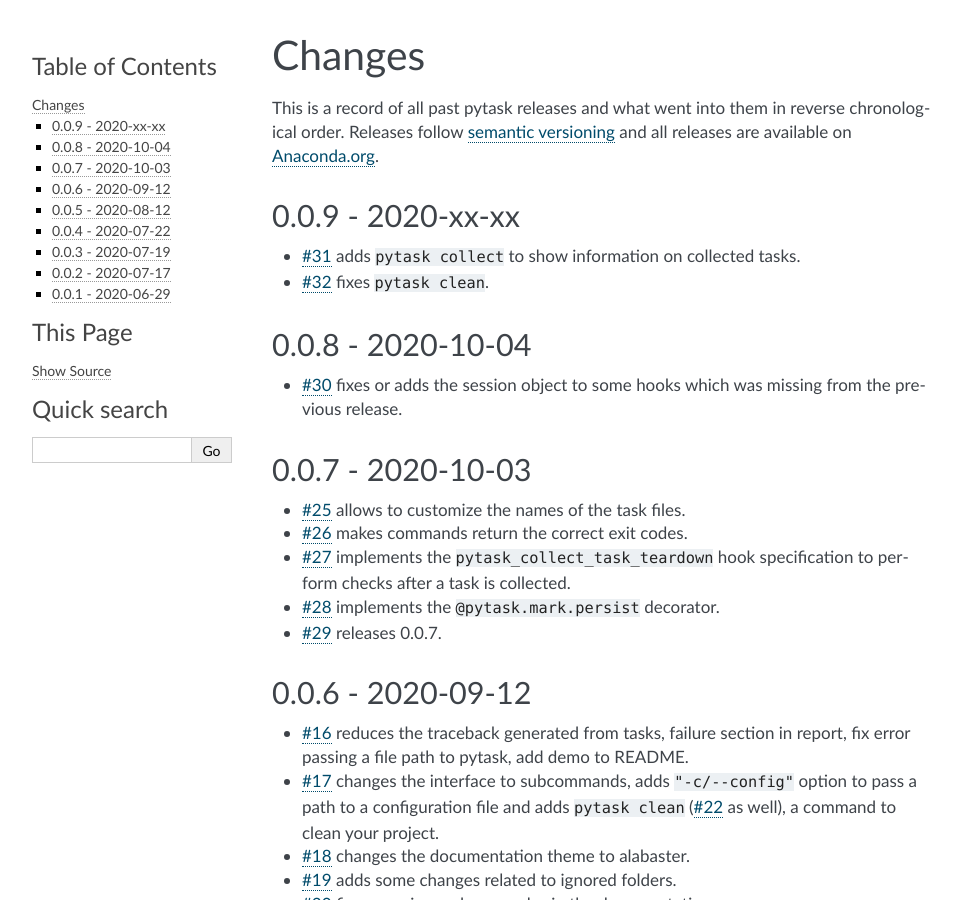
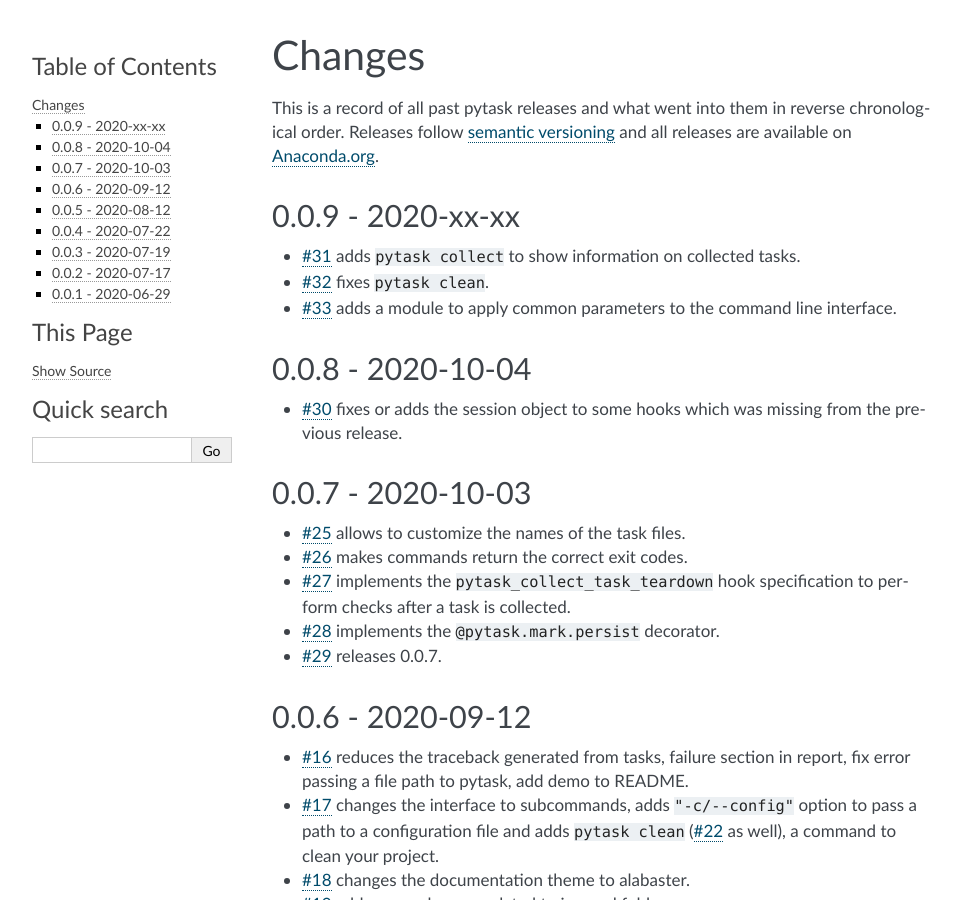
Before and after one commit to pytask-dev/pytask, a Sphinx documentation site: the page built from docs/changes.rst, in a window 1280 px wide and 900 px high. Shown: the whole window, without its empty margins (148-1109 px from the left). Built offline with Sphinx 7.4.7, drawn with Linux system fonts in a browser that asks for light colours; pages that are not in the unit, such as notebooks, are missing from menus.

Commit message:
add changes.

```diff
--- a/docs/changes.rst
+++ b/docs/changes.rst
@@ -11,6 +11,7 @@ all releases are available on `Anaconda.org <https://anaconda.org/pytask/pytask>
 
 - :gh:`31` adds ``pytask collect`` to show information on collected tasks.
 - :gh:`32` fixes ``pytask clean``.
+- :gh:`33` adds a module to apply common parameters to the command line interface.
 
 
 0.0.8 - 2020-10-04
```
